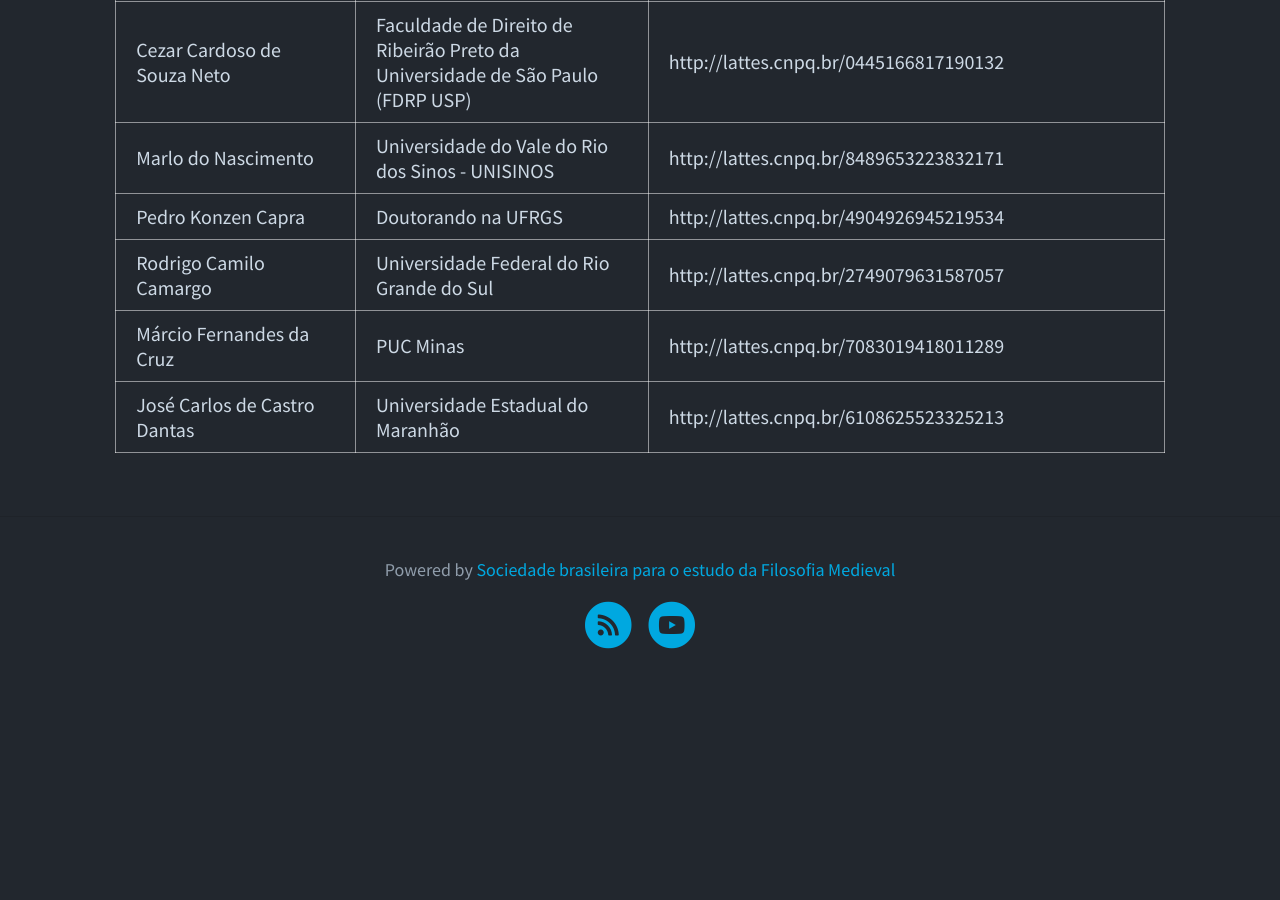
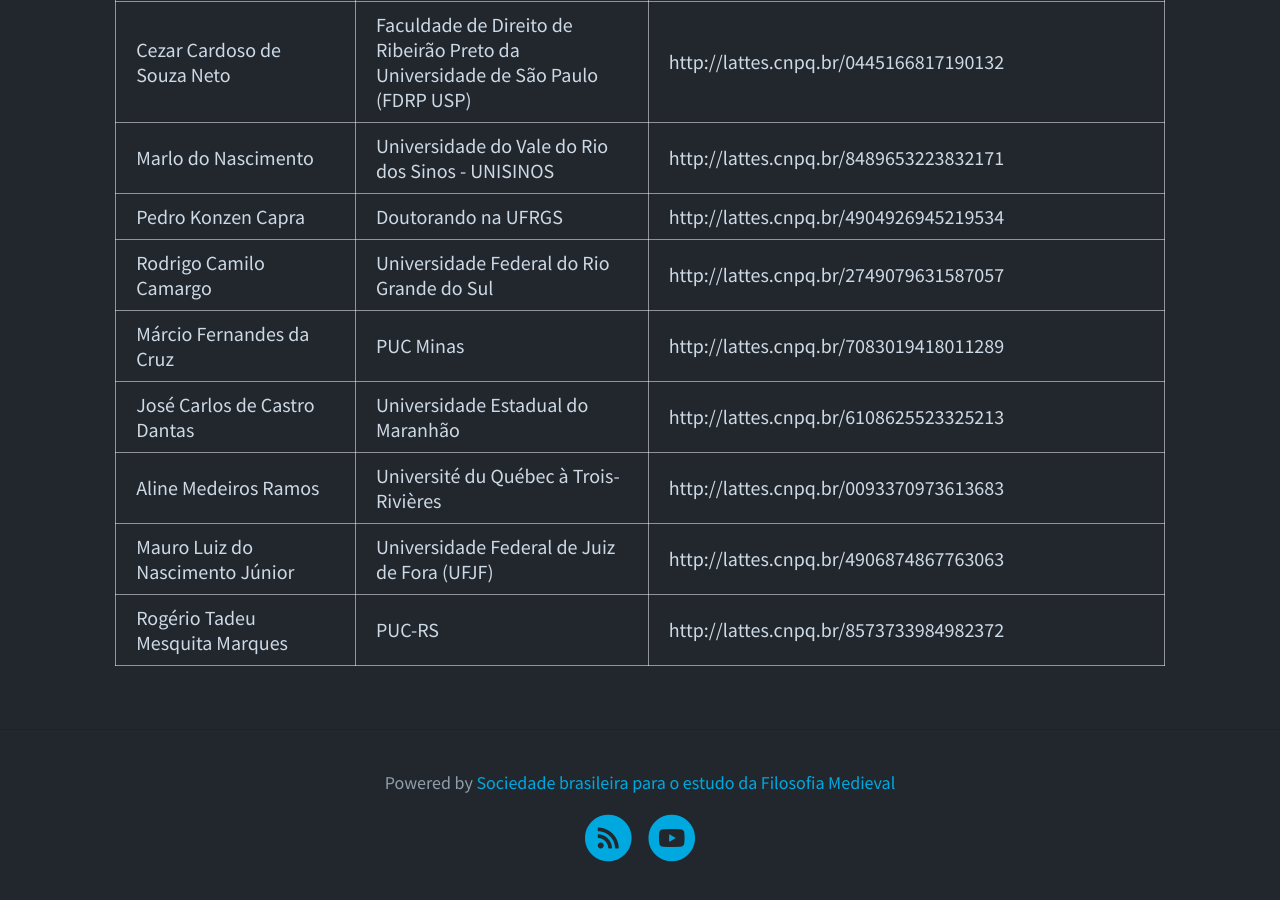
Before and after one commit to nap-o/sbefm, a Jekyll site: the page built from pages/membros.md, in a window 1280 px wide and 900 px high, scrolled down 6984 px. Built offline with Jekyll 4.4.1, drawn with Linux system fonts in a browser that asks for light colours; before the commit the page ends 7671 px from its top, so only the background shows below that.

Commit message:
Update membros.json
new members 2022

```diff
--- a/_data/membros.json
+++ b/_data/membros.json
@@ -898,5 +898,32 @@
             "lattes": "http://lattes.cnpq.br/6108625523325213",
             "instituicao": "Universidade Estadual do Maranhão"
         }
+    },
+    {
+        "model": "appsbefm.associado",
+        "pk": 115,
+        "fields": {
+            "first_name": "Aline Medeiros Ramos",
+            "lattes": "http://lattes.cnpq.br/0093370973613683",
+            "instituicao": "Université du Québec à Trois-Rivières"
+        }
+    },
+    {
+        "model": "appsbefm.associado",
+        "pk": 116,
+        "fields": {
+            "first_name": "Mauro Luiz do Nascimento Júnior",
+            "lattes": "http://lattes.cnpq.br/4906874867763063",
+            "instituicao": "Universidade Federal de Juiz de Fora (UFJF)"
+        }
+    },
+    {
+        "model": "appsbefm.associado",
+        "pk": 117,
+        "fields": {
+            "first_name": "Rogério Tadeu Mesquita Marques",
+            "lattes": "http://lattes.cnpq.br/8573733984982372",
+            "instituicao": "PUC-RS"
+        }
     }
 ]
```
